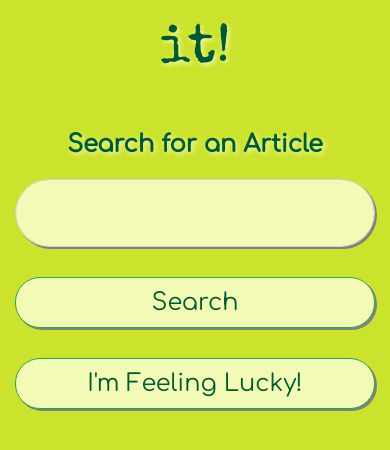
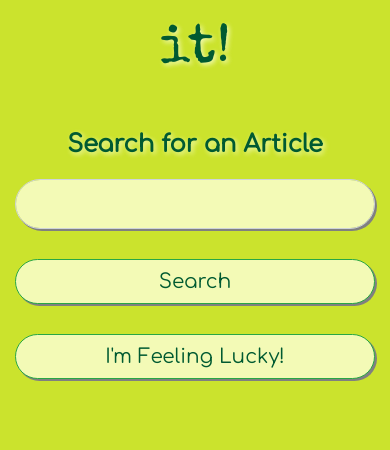
Before and after one commit to jpriggs/JustWikipediaIt, a Flask app: page / in a window 390 px wide. Shown: the part 202-652 px from the top of the page. Run offline with Flask 2, Linux system fonts and the light colour scheme; some libraries are stand-ins or nearby versions; some web fonts are replaced.

Commit message:
Adjusted search bar font size to accomodate for mobile displays

```diff
--- a/JustWikipediaIt/static/css/main.css
+++ b/JustWikipediaIt/static/css/main.css
@@ -119,18 +119,21 @@ input[type=text]:focus {
     font-size: 24px;
   }
   .form-control {
+    font-size: 24px;
     margin-left: auto;
     margin-right: auto;
     padding-left: 20px;
     width: 100%;
   }
   .search-button {
+    font-size: 20px;
     display: block;
     margin-left: auto;
     margin-right: auto;
     width: 100%;
   }
   .lucky-button {
+    font-size: 20px;
     display: block;
     margin-left: auto;
     margin-right: auto;
```
